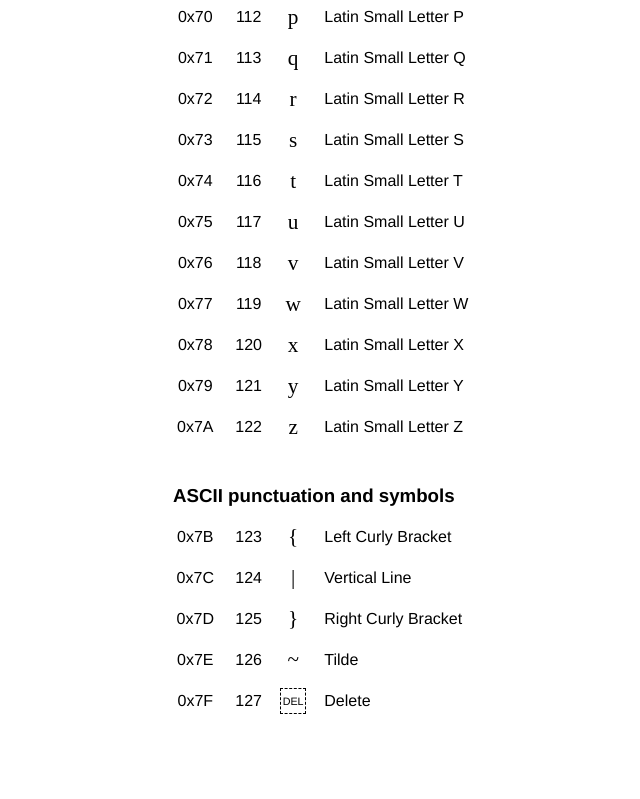
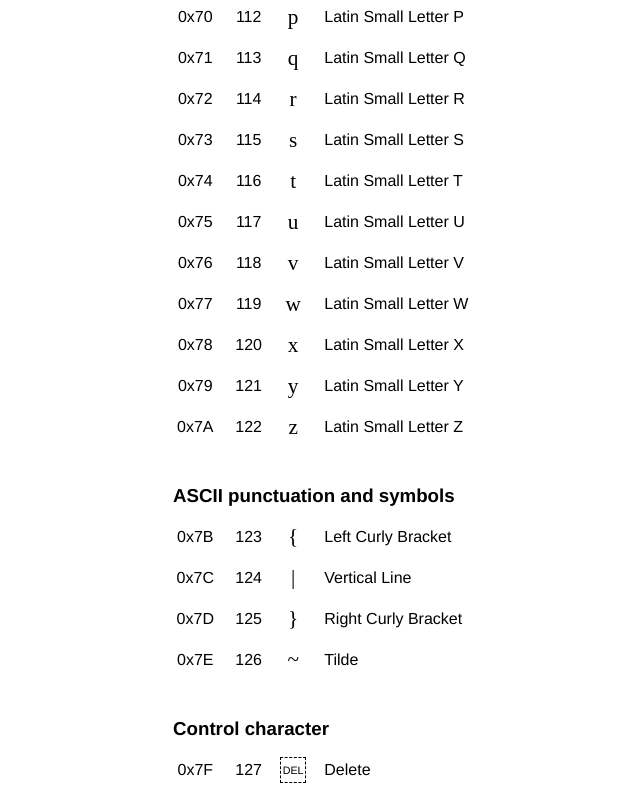
Before and after one commit to gsharpsharp/ascii, a plain HTML site: page index.html in a window 1280 px wide. Shown: the part 6315-7114 px from the top of the page, without its empty margins (289-929 px from the left). Before the commit the page ends 7045 px from the top, so only its background shows below. Drawn offline with Linux system fonts and the light colour scheme.

Commit message:
Label DEL (delete) as a control character

```diff
--- a/index.html
+++ b/index.html
@@ -1643,6 +1643,9 @@
                     </div>
                     <p id="description-7e">Tilde</p>
                 </li>
+            </ol>
+            <p class="category">Control character</p>
+            <ol>
                 <li>
                     <p class="code code-hex">0x7F</p>
                     <p class="code">127</p>
```
